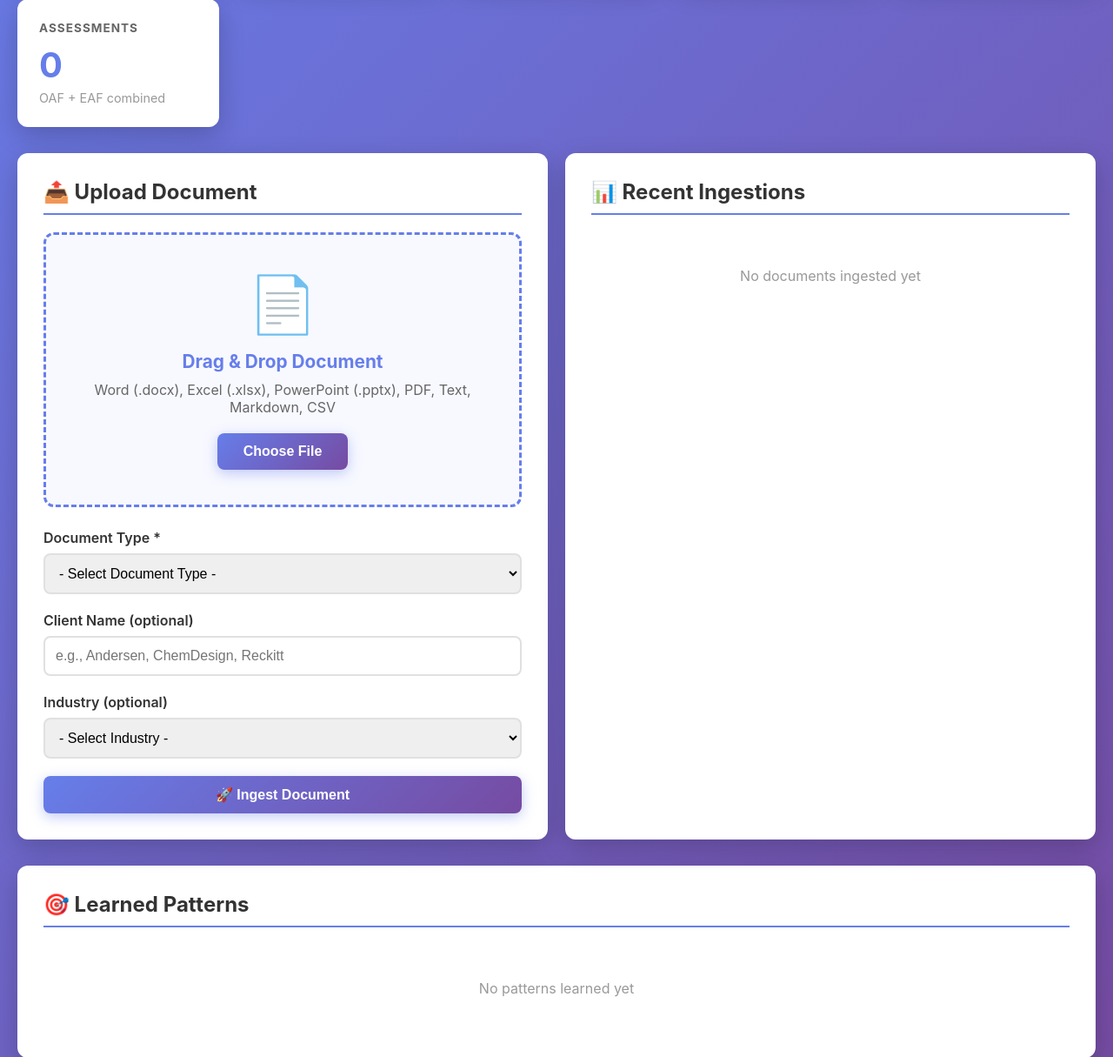
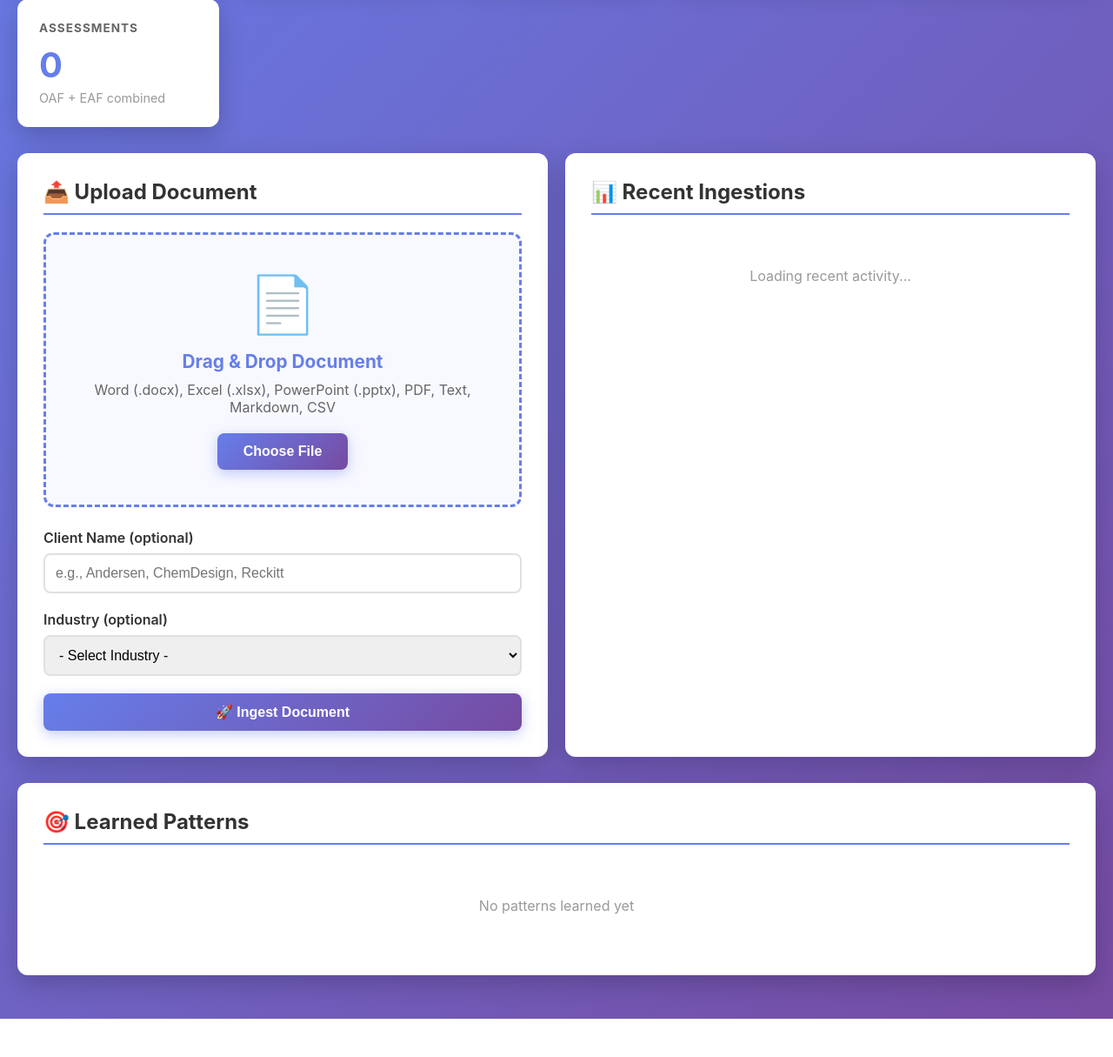
Before and after one commit to Hyperiongate/ai-swarm-orchestrator, a Flask app: page /knowledge in a window 1280 px wide. Shown: the part 324-1539 px from the top of the page at 87% size. After the commit the page ends 1495 px from the top, so only its background shows below. Run offline with Flask 3, Linux system fonts and the light colour scheme; data that the repository does not hold is empty; parts of the project's set-up code (start-up, migrations or seed data) failed here and were passed over; some libraries are stand-ins or nearby versions.

Commit message:
Update knowledge_management.html

```diff
--- a/templates/knowledge_management.html
+++ b/templates/knowledge_management.html
@@ -6,6 +6,20 @@
     <title>Knowledge Management - Shiftwork Solutions AI Swarm</title>
     <!--
         Last Updated: February 26, 2026
+
+        CHANGES - February 26, 2026 (third update):
+          * REMOVED: Mandatory "Document Type" dropdown.
+            The backend (routes/ingest.py) already defaults document_type to 'generic'
+            when absent, and the ingestion engine (document_ingestion_engine.py) auto-
+            detects the correct extractor from filename hints and file content signals.
+            Forcing the user to pick a type was redundant and error-prone.
+          * Removed: DOC_TYPE_HINTS object (no longer needed without dropdown)
+          * Removed: setupDocTypeHint() function and its DOMContentLoaded call
+          * Removed: documentType required validation in setupFormSubmit()
+          * Removed: document_type from formData in uploadDocument() — backend defaults
+            to 'generic' which triggers auto-detection in the engine
+          * Kept: Client Name and Industry fields (still useful metadata for queries)
+          * Kept: All upload, drag-drop, celebration, highlights, history, patterns logic
 
         CHANGES - February 26, 2026 (second update):
           * FIXED: After uploading a file, clicking "Choose File" / "Change File"
@@ -35,8 +49,6 @@
           * Added highlights display in celebration popup and success message -
             extractors now return what they actually found (client name, fee, patterns)
           * Added highlights panel below upload form showing extraction results
-          * Document type select now includes descriptive labels explaining what
-            each type extracts so users pick the right one
 
         CHANGES - February 22, 2026:
           * Fixed Download Knowledge button (window.location.href instead of fetch)
@@ -241,13 +253,6 @@
         .form-group input:focus {
             outline: none;
             border-color: #667eea;
-        }
-
-        .form-group .hint {
-            font-size: 0.82em;
-            color: #888;
-            margin-top: 5px;
-            font-style: italic;
         }
 
         /* Progress */
@@ -568,34 +573,6 @@
                 <form id="uploadForm" style="margin-top: 25px;">
 
                     <div class="form-group">
-                        <label for="documentType">Document Type *</label>
-                        <select id="documentType" required>
-                            <option value="">- Select Document Type -</option>
-
-                            <optgroup label="-- Word Documents --">
-                                <option value="contract">Contract / Engagement Agreement</option>
-                                <option value="implementation_manual">Implementation Manual</option>
-                                <option value="lessons_learned">Lessons Learned</option>
-                                <option value="scope_of_work">Scope of Work</option>
-                                <option value="general_word">General Word Document</option>
-                            </optgroup>
-
-                            <optgroup label="-- PowerPoint Presentations --">
-                                <option value="oaf">Operations Assessment (OAF)</option>
-                                <option value="eaf">Employee Assessment (EAF)</option>
-                                <option value="implementation_ppt">Implementation Presentation</option>
-                            </optgroup>
-
-                            <optgroup label="-- Excel Files --">
-                                <option value="schedule_pattern">Schedule Pattern File</option>
-                                <option value="data_file">Data File (Labor / Overtime / Cost)</option>
-                            </optgroup>
-
-                        </select>
-                        <div class="hint" id="docTypeHint"></div>
-                    </div>
-
-                    <div class="form-group">
                         <label for="clientName">Client Name (optional)</label>
                         <input type="text" id="clientName"
                                placeholder="e.g., Andersen, ChemDesign, Reckitt">
@@ -674,20 +651,6 @@
     </div>
 
     <script>
-        // -- Document type hints --
-        const DOC_TYPE_HINTS = {
-            'contract':            'Extracts: client name, total fee, payment milestones, engagement weeks',
-            'implementation_manual': 'Extracts: schedule patterns, shift lengths, start times, appendices',
-            'lessons_learned':     'Extracts: each lesson individually with category, situation, key principle',
-            'scope_of_work':       'Extracts: client, weekly deliverables, total cost, pre-project requirements',
-            'general_word':        'Extracts: headings, dollar amounts, schedule patterns, section structure',
-            'oaf':                 'Extracts: overtime %, headcount, operational metrics (full extractor coming)',
-            'eaf':                 'Extracts: satisfaction scores, response rates (full extractor coming)',
-            'implementation_ppt':  'Extracts: schedule patterns implemented (full extractor coming)',
-            'schedule_pattern':    'Extracts: shift grid data (full extractor coming with Excel sample)',
-            'data_file':           'Extracts: labor/overtime/cost data (full extractor coming with Excel sample)'
-        };
-
         // Global state
         let selectedFile = null;
 
@@ -698,17 +661,7 @@
             loadPatterns();
             setupDragDrop();
             setupFormSubmit();
-            setupDocTypeHint();
         });
-
-        // -- Document type hint --
-        function setupDocTypeHint() {
-            document.getElementById('documentType').addEventListener('change', function() {
-                const hint = DOC_TYPE_HINTS[this.value] || '';
-                const hintEl = document.getElementById('docTypeHint');
-                hintEl.textContent = hint;
-            });
-        }
 
         // -- Download Knowledge --
         function downloadKnowledge(btn) {
@@ -729,11 +682,11 @@
                 if (data.success) {
                     const stats  = data.stats;
                     const byType = stats.by_document_type || {};
-                    document.getElementById('totalDocs').textContent    = stats.total_extracts;
-                    document.getElementById('totalPatterns').textContent= stats.total_patterns;
-                    document.getElementById('implDocs').textContent     = byType.implementation_manual || 0;
-                    document.getElementById('lessonDocs').textContent   = byType.lessons_learned || 0;
-                    document.getElementById('contractDocs').textContent = (byType.contract || 0) + (byType.proposal || 0);
+                    document.getElementById('totalDocs').textContent     = stats.total_extracts;
+                    document.getElementById('totalPatterns').textContent  = stats.total_patterns;
+                    document.getElementById('implDocs').textContent      = byType.implementation_manual || 0;
+                    document.getElementById('lessonDocs').textContent    = byType.lessons_learned || 0;
+                    document.getElementById('contractDocs').textContent  = (byType.contract || 0) + (byType.proposal || 0);
                     document.getElementById('assessmentDocs').textContent =
                         (byType.oaf || 0) + (byType.eaf || 0);
                 }
@@ -809,23 +762,16 @@
         }
 
         // -- Drag & Drop --
-        // FIXED February 26, 2026:
-        // All listeners are attached to the stable outer elements (uploadZone div
-        // and fileInput). resetForm() and handleFileSelect() only replace innerHTML
-        // inside uploadZone - the div itself and the fileInput element are never
-        // removed from the DOM, so all listeners survive across uploads.
-        // Inline onclick removed from dynamically-generated button HTML to avoid
-        // duplicate triggers. A single click listener on uploadZone handles all
-        // "Choose File" / "Change File" clicks anywhere in the zone.
+        // All listeners attached to stable outer elements (uploadZone div and fileInput).
+        // resetForm() and handleFileSelect() only replace innerHTML inside uploadZone -
+        // the div itself and the fileInput element are never removed from the DOM,
+        // so all listeners survive across uploads.
         function setupDragDrop() {
             const uploadZone = document.getElementById('uploadZone');
             const fileInput  = document.getElementById('fileInput');
 
             // Click anywhere in the zone to open file picker
-            // stopPropagation not needed - fileInput is outside uploadZone
             uploadZone.addEventListener('click', (e) => {
-                // Don't double-trigger if the click is on the button inside the zone
-                // (button has no special handling - we just always trigger the input)
                 fileInput.value = '';   // Reset so same file can be re-selected
                 fileInput.click();
             });
@@ -855,29 +801,21 @@
                             pdf: '📕', docx: '📝', doc: '📝', md: '📄', csv: '📊' };
             const icon = icons[ext] || '📄';
 
-            // Auto-select document type based on extension
-            const docTypeSelect = document.getElementById('documentType');
-            if ((ext === 'pptx' || ext === 'ppt') && docTypeSelect.value === '') {
-                // Leave for user to pick OAF / EAF / implementation_ppt
-            } else if ((ext === 'xlsx' || ext === 'xls') && docTypeSelect.value === '') {
-                // Leave for user to pick schedule_pattern / data_file
-            }
-
             document.getElementById('uploadZone').innerHTML = `
                 <div class="upload-icon">${icon}</div>
                 <h3>${escapeHtml(file.name)}</h3>
-                <p>${(file.size / 1024).toFixed(1)} KB - click zone or button to change</p>
+                <p>${(file.size / 1024).toFixed(1)} KB — click zone or button to change</p>
                 <button class="btn" type="button">Change File</button>
             `;
         }
 
         // -- Form submission --
+        // Document type is no longer required — the engine auto-detects from filename
+        // and content. Only a file is required to submit.
         function setupFormSubmit() {
             document.getElementById('uploadForm').addEventListener('submit', async (e) => {
                 e.preventDefault();
                 if (!selectedFile) { showError('Please select a file first'); return; }
-                const documentType = document.getElementById('documentType').value;
-                if (!documentType) { showError('Please select a document type'); return; }
                 await uploadDocument();
             });
         }
@@ -885,15 +823,16 @@
         // -- Upload --
         async function uploadDocument() {
             const formData = new FormData();
-            formData.append('file',          selectedFile);
-            formData.append('document_type', document.getElementById('documentType').value);
-            formData.append('client',        document.getElementById('clientName').value);
-            formData.append('industry',      document.getElementById('industry').value);
+            formData.append('file',     selectedFile);
+            formData.append('client',   document.getElementById('clientName').value);
+            formData.append('industry', document.getElementById('industry').value);
+            // document_type intentionally omitted — backend defaults to 'generic'
+            // which triggers auto-detection in document_ingestion_engine.py
 
-            document.getElementById('spinner').style.display       = 'block';
-            document.getElementById('submitBtn').disabled           = true;
-            document.getElementById('uploadProgress').style.display = 'block';
-            document.getElementById('highlightsPanel').style.display= 'none';
+            document.getElementById('spinner').style.display        = 'block';
+            document.getElementById('submitBtn').disabled            = true;
+            document.getElementById('uploadProgress').style.display  = 'block';
+            document.getElementById('highlightsPanel').style.display = 'none';
 
             let progress = 0;
             const progressInterval = setInterval(() => {
@@ -911,10 +850,10 @@
                 document.getElementById('progressBar').style.width = '100%';
 
                 setTimeout(() => {
-                    document.getElementById('spinner').style.display       = 'none';
-                    document.getElementById('submitBtn').disabled           = false;
-                    document.getElementById('uploadProgress').style.display = 'none';
-                    document.getElementById('progressBar').style.width      = '0%';
+                    document.getElementById('spinner').style.display        = 'none';
+                    document.getElementById('submitBtn').disabled            = false;
+                    document.getElementById('uploadProgress').style.display  = 'none';
+                    document.getElementById('progressBar').style.width       = '0%';
 
                     if (data.success) {
                         showSuccess(data.message || 'Document ingested successfully');
@@ -931,9 +870,9 @@
 
             } catch (error) {
                 clearInterval(progressInterval);
-                document.getElementById('spinner').style.display       = 'none';
-                document.getElementById('submitBtn').disabled           = false;
-                document.getElementById('uploadProgress').style.display = 'none';
+                document.getElementById('spinner').style.display        = 'none';
+                document.getElementById('submitBtn').disabled            = false;
+                document.getElementById('uploadProgress').style.display  = 'none';
                 showError('Upload failed: ' + error.message);
             }
         }
@@ -1003,7 +942,6 @@
         function resetForm() {
             selectedFile = null;
             document.getElementById('uploadForm').reset();
-            document.getElementById('docTypeHint').textContent = '';
             document.getElementById('uploadZone').innerHTML = `
                 <div class="upload-icon">📄</div>
                 <h3>Drag & Drop Document</h3>
```
